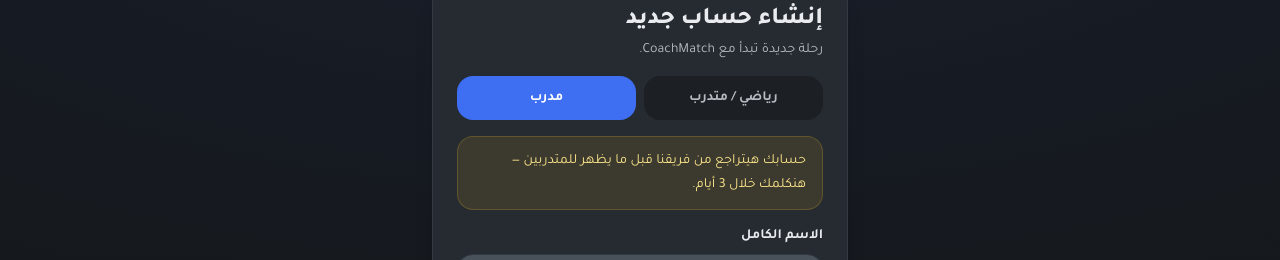
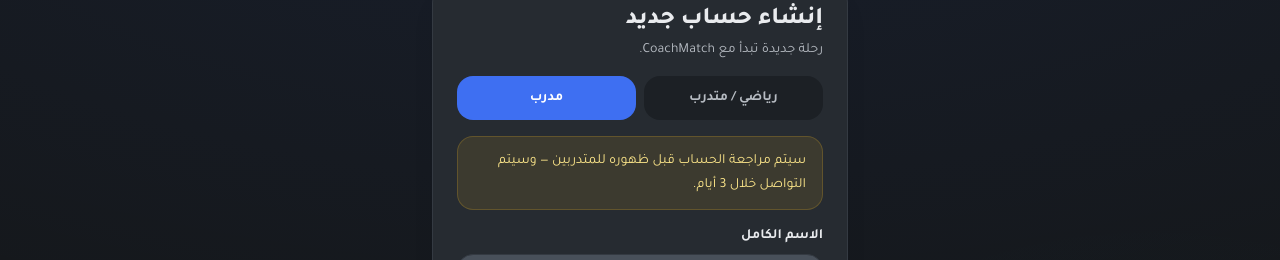
Before and after one commit to nohasalahsoghir-hub/coachmatch, a Next.js app: page /auth/sign-up in a window 1280 px wide. Both pictures are taken after a click on the button "مدرب". Shown: the part 158-418 px from the top of the page. Built offline with nearby package versions, Linux system fonts and the light colour scheme; no server answers.

Commit message:
ux: remove gendered Arabic addressing

```diff
--- a/app/auth/sign-up/page.tsx
+++ b/app/auth/sign-up/page.tsx
@@ -35,7 +35,7 @@ export default function SignUpPage() {
 
         {role === "coach" && (
           <div className="rounded-2xl border border-amber-400/20 bg-amber-400/10 px-4 py-3 text-sm leading-6 text-amber-200">
-            حسابك هيتراجع من فريقنا قبل ما يظهر للمتدربين — هنكلمك خلال 3 أيام.
+            سيتم مراجعة الحساب قبل ظهوره للمتدربين — وسيتم التواصل خلال 3 أيام.
           </div>
         )}
 
@@ -81,7 +81,7 @@ export default function SignUpPage() {
         </button>
 
         <p className="text-center text-sm text-[var(--muted)]">
-          عندك حساب بالفعل؟ <Link href="/auth/login" className="font-bold text-cobalt-300">تسجيل الدخول</Link>
+          لديك حساب بالفعل؟ <Link href="/auth/login" className="font-bold text-cobalt-300">تسجيل الدخول</Link>
         </p>
       </form>
     </main>
```
